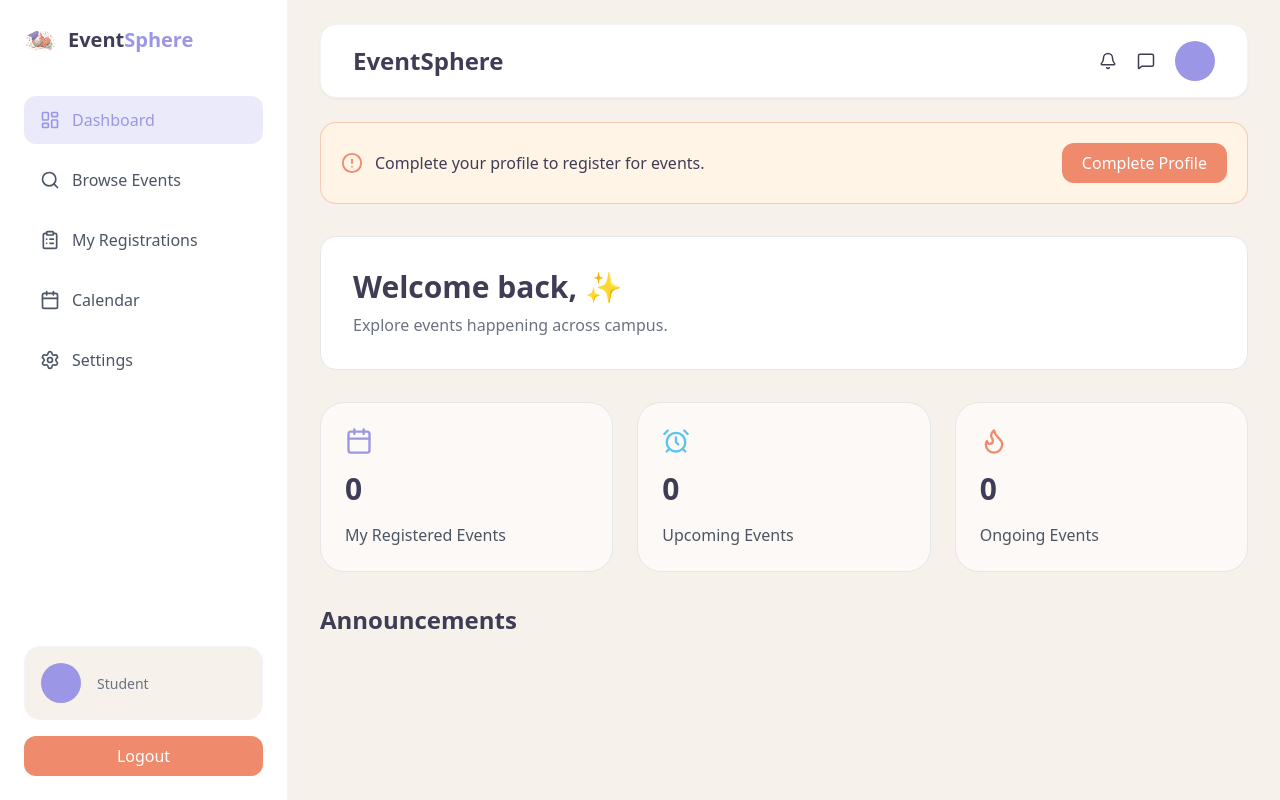
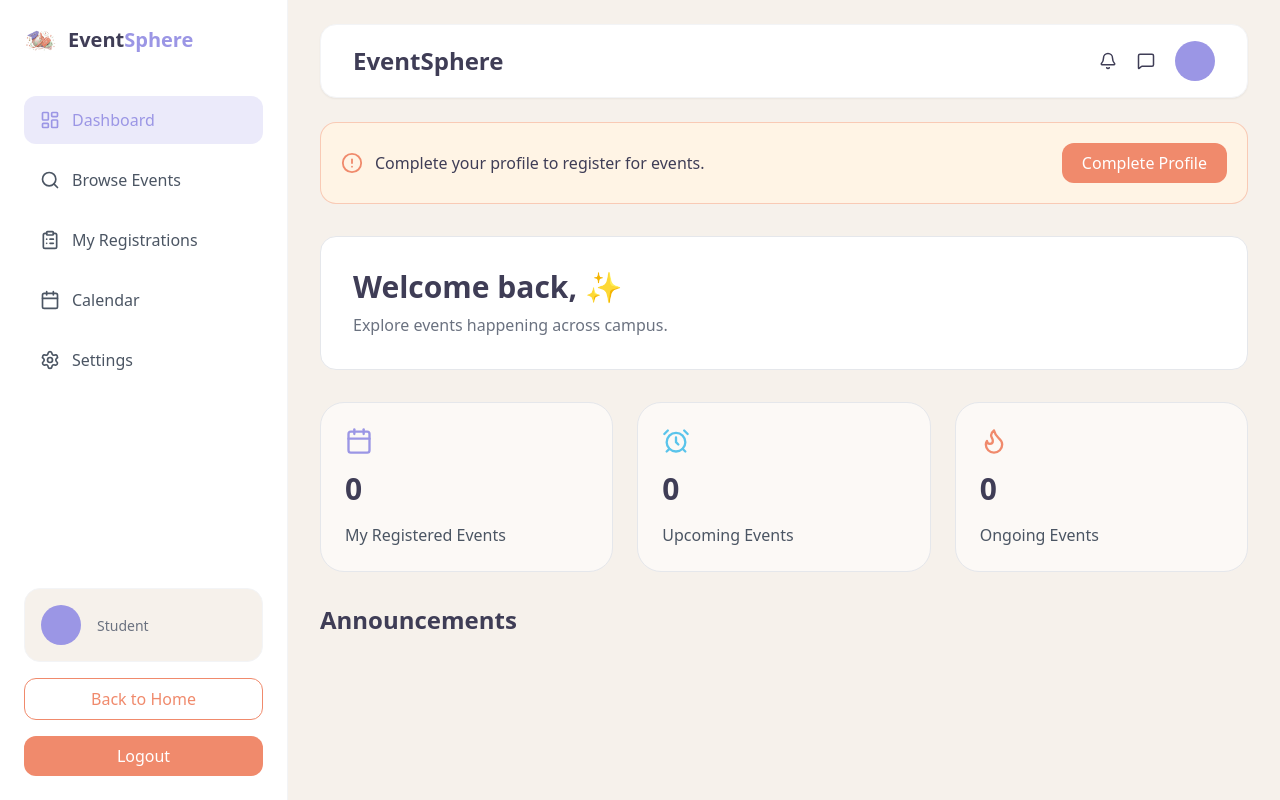
Before and after one commit to JanhaviShigwan/FinalYearProject, a React (Create React App) app in the folder Frontend/eventsphere/: page /dashboard in a window 1280 px wide. Built offline with nearby package versions, Linux system fonts and the light colour scheme.

Commit message:
feat: Add "Back to Home" button in MainLayout; improve navigation experience

```diff
--- a/Frontend/eventsphere/src/pages/Layout.jsx
+++ b/Frontend/eventsphere/src/pages/Layout.jsx
@@ -103,10 +103,9 @@ export default function MainLayout() {
                                     to={href}
                                     className={({ isActive }) =>
                                         `flex items-center gap-3 px-4 py-3 rounded-xl font-medium transition-all duration-300
-                                        ${
-                                            isActive
-                                                ? "bg-[#9B96E5]/20 text-[#9B96E5]"
-                                                : "text-gray-600 hover:bg-[#F6F1EB]"
+                                        ${isActive
+                                            ? "bg-[#9B96E5]/20 text-[#9B96E5]"
+                                            : "text-gray-600 hover:bg-[#F6F1EB]"
                                         }`
                                     }
                                 >
@@ -145,6 +144,19 @@ export default function MainLayout() {
                         </div>
 
                     </div>
+
+
+                    {/* BACK TO HOME BUTTON */}
+
+                    <button
+                        onClick={() => navigate("/")}
+                        className="border border-[#F08A6C] text-[#F08A6C] py-2 rounded-xl font-medium hover:bg-[#e67858] hover:text-white transition"
+                    >
+                        Back to Home
+                    </button>
+
+
+                    {/* LOGOUT */}
 
                     <button
                         onClick={handleLogout}
```
